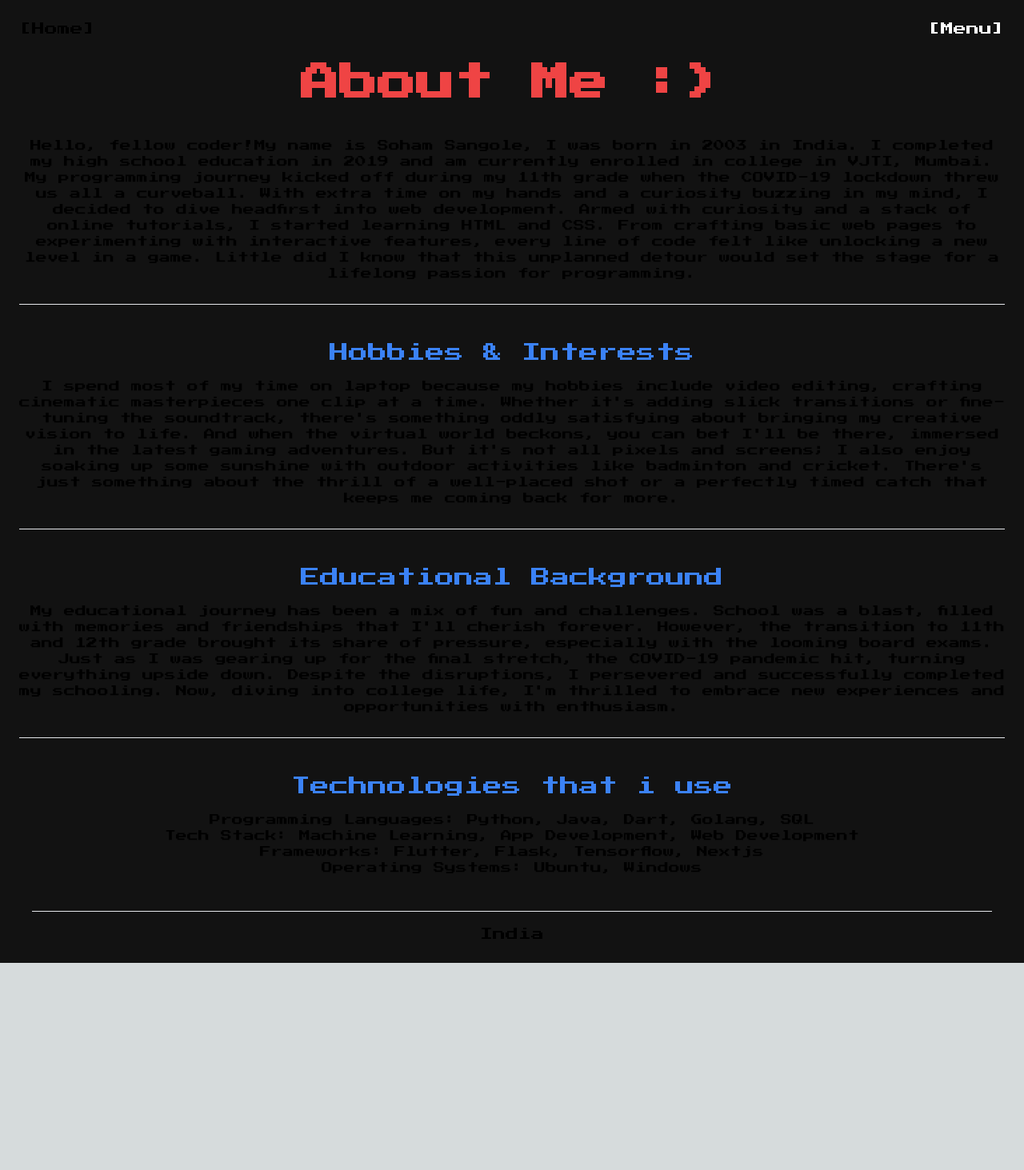
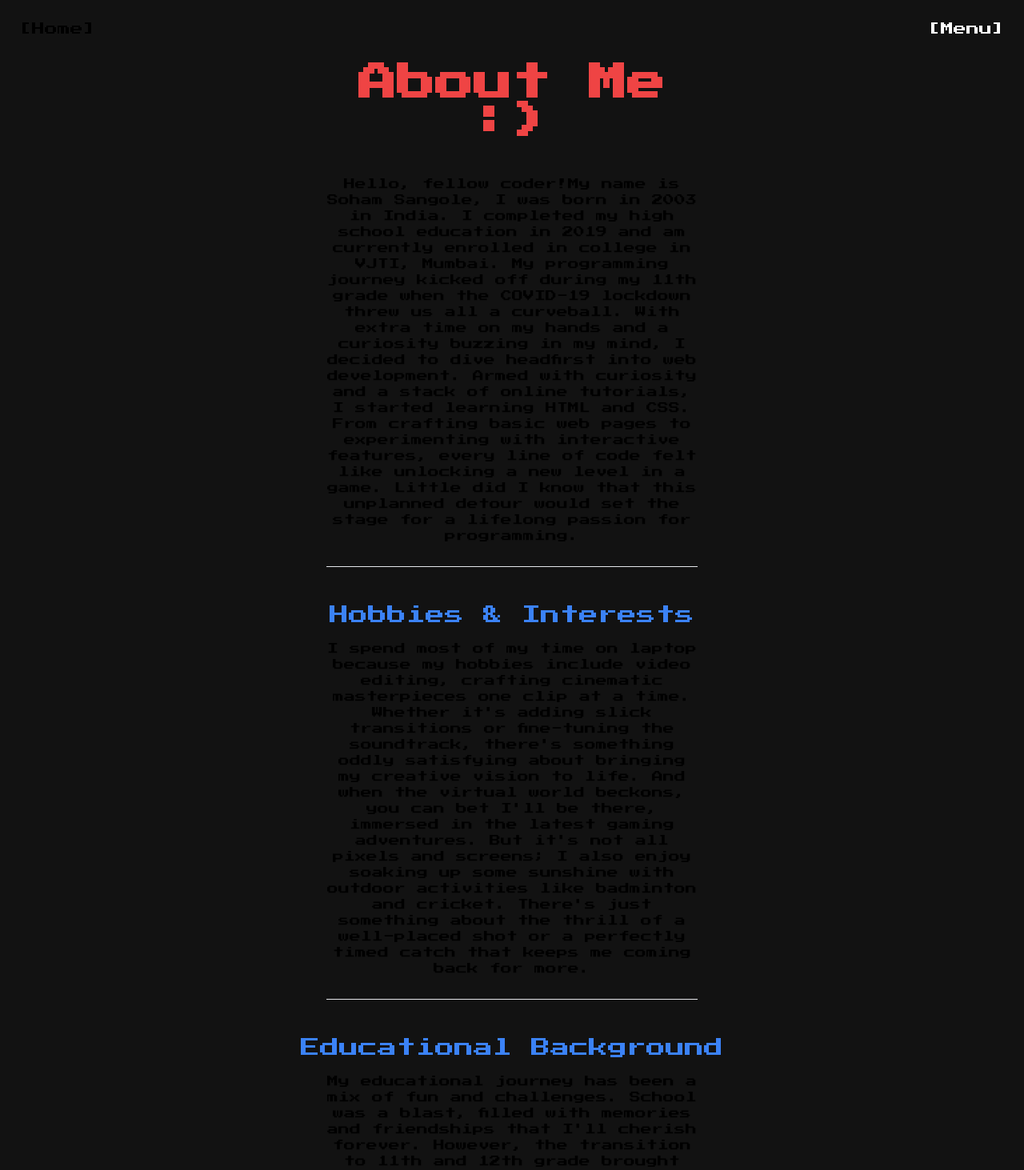
Before and after one commit to sohamsangole/portfolio-website, a Next.js app: page /about in a window 1280 px wide. Shown: the top 1463 px of the page at 80% size. Before the commit the page ends 1204 px from the top, so only its background shows below. Built offline with nearby package versions, Linux system fonts and the light colour scheme.

Commit message:
Updated UI

```diff
--- a/src/app/about/page.js
+++ b/src/app/about/page.js
@@ -10,9 +10,9 @@ const AboutPage = () => {
                 <button onClick={() => window.location.href = "/"}>[Home]</button>
                 <DropDownMenu />
             </div>
-            <h1 className='text-red-500 mb-4 text-2xl lg:text-5xl font-extrabold scroll-px-96 flex items-center justify-center m-8'>About Me :)</h1>
+            <h1 className='text-red-500 mb-4 text-2xl lg:text-5xl font-extrabold scroll-px-96 lg:px-96 flex items-center justify-center m-8'>About Me :)</h1>
             <div className=' py-7 '>
-                <p className='text-sm  scroll-px-96 '>Hello, fellow coder!My name is Soham Sangole, I was born in 2003 in India.
+                <p className='text-sm  scroll-px-96 lg:px-96 '>Hello, fellow coder!My name is Soham Sangole, I was born in 2003 in India.
                     I completed my high school education in 2019 and am currently enrolled in college in VJTI, Mumbai.
                     My programming journey kicked off during my 11th grade when the COVID-19 lockdown threw us all a curveball.
                     With extra time on my hands and a curiosity buzzing in my mind, I decided to dive headfirst into web development.
@@ -20,10 +20,10 @@ const AboutPage = () => {
                     From crafting basic web pages to experimenting with interactive features, every line of code felt like unlocking a new level in a game.
                     Little did I know that this unplanned detour would set the stage for a lifelong passion for programming.</p>
             </div>
-            <hr />
+            <hr className='mx-0 lg:mx-96' />
             <div className=' py-7 '>
                 <h1 className='text-blue-500 text-xl lg:text-2xl m-4'>Hobbies & Interests</h1>
-                <p className='text-sm  scroll-px-96'>
+                <p className='text-sm  scroll-px-96 lg:px-96'>
                     I spend most of my time on laptop because my hobbies include video editing,
                     crafting cinematic masterpieces one clip at a time. Whether it's adding slick transitions or
                     fine-tuning the soundtrack, there's something oddly satisfying about bringing my creative vision
@@ -33,10 +33,10 @@ const AboutPage = () => {
                     shot or a perfectly timed catch that keeps me coming back for more.
                 </p>
             </div>
-            <hr />
+            <hr className='mx-0 lg:mx-96' />
             <div className=' py-7 '>
                 <h1 className='text-blue-500 text-xl lg:text-2xl m-4'>Educational Background</h1>
-                <p className='text-sm  scroll-px-96'>
+                <p className='text-sm  scroll-px-96 lg:px-96'>
                     My educational journey has been a mix of fun and challenges. School was a blast,
                     filled with memories and friendships that I'll cherish forever. However, the transition to
                     11th and 12th grade brought its share of pressure, especially with the looming board exams.
@@ -45,17 +45,17 @@ const AboutPage = () => {
                     diving into college life, I'm thrilled to embrace new experiences and opportunities with enthusiasm.
                 </p>
             </div>
-            <hr />
+            <hr className='mx-0 lg:mx-96' />
             <div className=' py-7 '>
                 <h1 className='text-blue-500 text-xl lg:text-2xl m-4'>Technologies that i use</h1>
-                <p className='text-sm  scroll-px-96'>
+                <p className='text-sm  scroll-px-96 lg:px-96'>
                     Programming Languages: Python, Java, Dart, Golang, SQL <br />
                     Tech Stack: Machine Learning, App Development, Web Development <br />
                     Frameworks: Flutter, Flask, Tensorflow, Nextjs <br />
                     Operating Systems: Ubuntu, Windows <br />
                 </p>
             </div>
-            <hr className='m-4' />
+            <hr className='mx-0 lg:mx-96 m-4' />
             <div className="flex items-center justify-center">
                 <h1>India</h1>
             </div>
```
